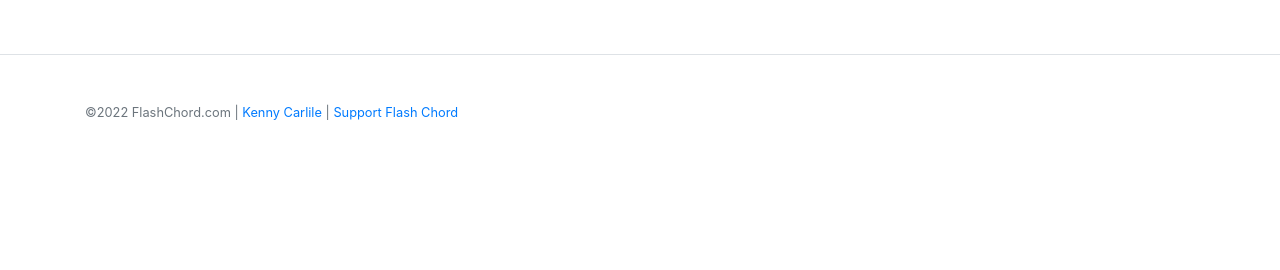
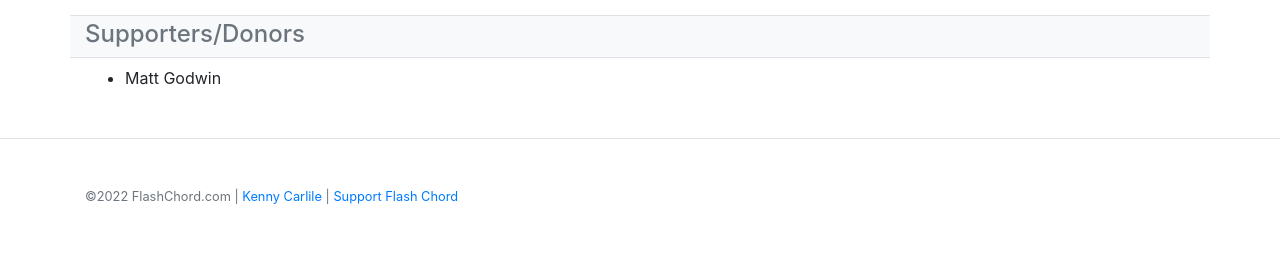
Before and after one commit to KCarlile/flashchord, a PHP site: page /donate in a window 1280 px wide. Shown: the part 1046-1316 px from the top of the page. Before the commit the page ends 1166 px from the top, so only its background shows below. Run offline with PHP 8.4, Linux system fonts and the light colour scheme; some libraries are stand-ins or nearby versions.

Commit message:
Moving supporters/donors to the Donate page.

```diff
--- a/about.php
+++ b/about.php
@@ -64,10 +64,6 @@
             </div>
         </div>
         <p>If helping with code or testing isn't your thing, that's okay. You can always show your appreciate and support Flash Chord by making a donation to offset hosting and domain costs or fuel further development for bug fixes and enhancements. To learn more about making a <a href="donate.php">donation in support Flash Chord, check out the Donate page</a>.</p>
-        <h5>Supporters/Donors</h5>
-        <ul>
-            <li>Matt Godwin</li>
-        </ul>
         <div class="row bg-light mb-2 mt-5">
             <div class="col border-top border-bottom">
                 <h4 class="text-secondary mt-1 mb-2">Changelog</h4>
--- a/donate.php
+++ b/donate.php
@@ -33,11 +33,18 @@
         <p>If you'd like to make a donation to say thanks and to help support Flash Chord, you can do so below. Any amount would be greatly appreciated. Even if you choose to not make a donation, your use of Flash Chord is still appreciated. :)</p>
         <div class="row justify-content-center">
             <div class="text-left">
-                <p><a href="https://paypal.me/kennycarlile">paypal.me/kennycarlile</a></p>
+                <p><a href="https://paypal.me/kennycarlile" class="h3">paypal.me/kennycarlile</a></p>
                 <p><a href="https://paypal.me/kennycarlile"><img src="https://www.paypalobjects.com/en_US/i/btn/btn_donateCC_LG.gif" alt="Donate via PayPal" title="Donate via PayPal" /></a></p>
             </div>
         </div>
-
+        <div class="row bg-light mb-2">
+            <div class="col border-top border-bottom">
+                <h4 class="text-secondary mt-1 mb-2">Supporters/Donors</h4>
+            </div>
+        </div>
+        <ul>
+            <li>Matt Godwin</li>
+        </ul>
     </div>
     <footer class="pt-4 my-md-5 pt-md-5 border-top">
         <div class="container">
```
